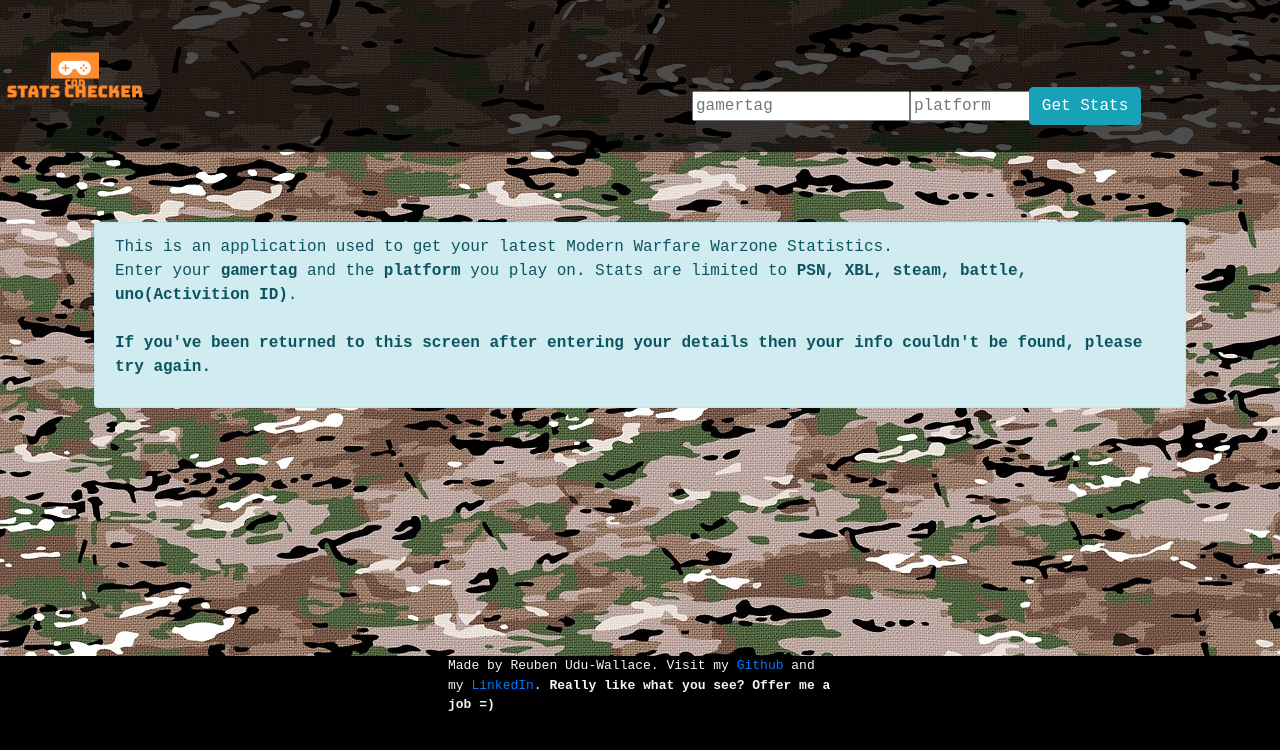
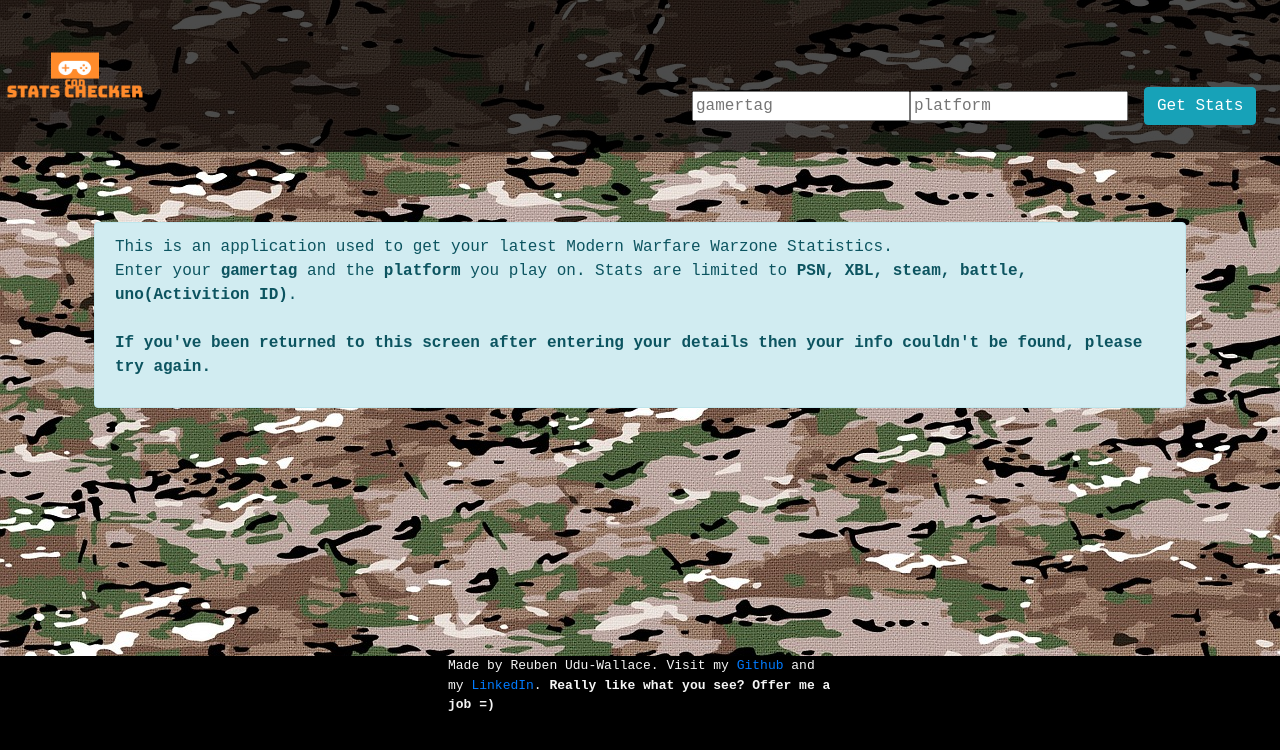
Before and after one commit to rubixcubereubs/warzoneStats, a React app: page / in a window 1280 px wide. Built offline with nearby package versions, Linux system fonts and the light colour scheme.

Commit message:
update responsivness css

```diff
--- a/src/components/styles/header.css
+++ b/src/components/styles/header.css
@@ -185,7 +185,9 @@
 /* Medium devices (tablets, 768px and up)*/
 @media (min-width: 768px) {
   button {
-    display: initial;
+    /*display: initial;*/
+    position: relative;
+    left: 0vw;
   }
 
   form {
@@ -271,7 +273,9 @@
 /* Large devices (desktops, 992px and up)*/
 @media (min-width: 992px) {
   button {
-    display: initial;
+    /*display: initial;*/
+    position: relative;
+    left: 0vw;
   }
 
   form {
@@ -356,13 +360,21 @@
 /* Extra large devices (large desktops, 1200px and up)*/
 @media (min-width: 1200px) {
   button {
-    display: initial;
+    /*display: initial;*/
+    position: relative;
+    left: 0vw;
   }
 
   form {
     margin-bottom: 2em;
     margin-top: 2em;
   }
+
+  form button {
+    position: relative;
+    left: 0vw;
+  }
+
   input {
     margin-right: 1em;
     position: initial;
```
